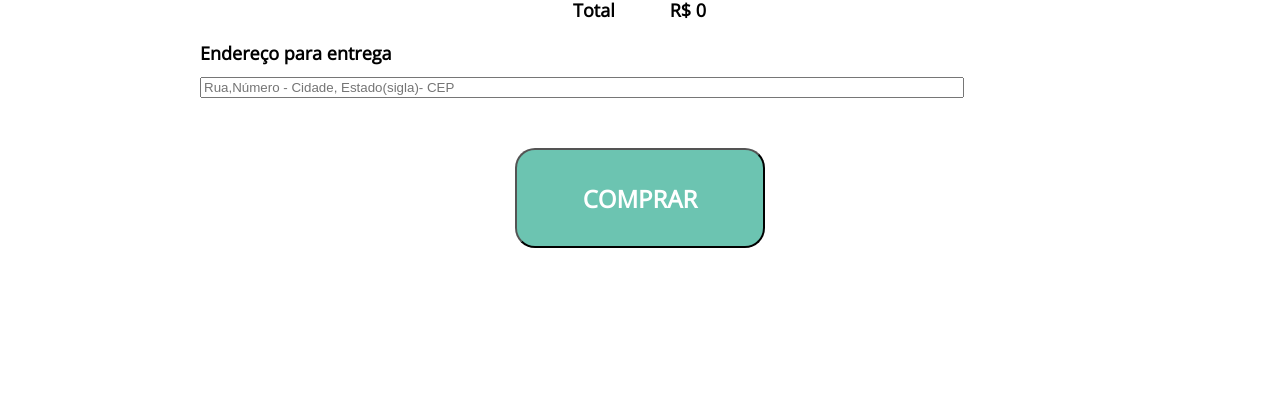
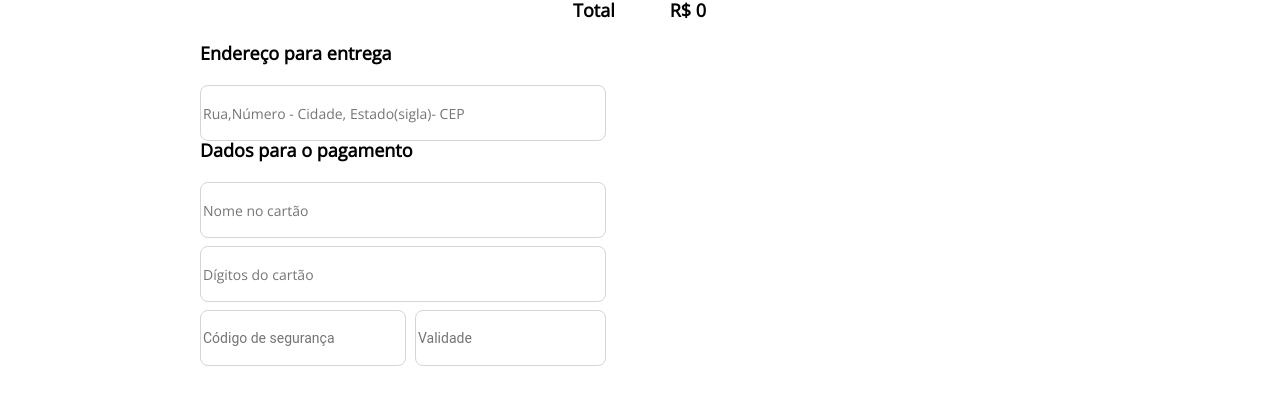
Before and after one commit to Anelizi/moodboard, a React (Create React App) app: page /cart in a window 1280 px wide. Shown: the part 217-631 px from the top of the page. Built offline with nearby package versions, Linux system fonts and the light colour scheme; no server answers.

Commit message:
Informações do cartão

```diff
--- a/src/App.js
+++ b/src/App.js
@@ -24,8 +24,13 @@ export default function App() {
   const [address, setAddress]= useState("")
   const [cart, setCart]= useState([])
   const [open, setOpen]= useState(false)
+  const [cardname, setCardname]= useState("")
+  const [digits,setDigits]=useState("")
+  const [cvv,setCvv]=useState("")
+  const [expire, setExpire]=useState("")
   const CartValue= {total: total, setTotal: setTotal, address: address, setAddress: setAddress,
-     cart: cart, setCart: setCart, open: open, setOpen: setOpen, price: price,amount: amount}
+     cart: cart, setCart: setCart, open: open, setOpen: setOpen, price: price,amount: amount,
+     cardname:cardname, setCardname:setCardname, digits:digits, setDigits:setDigits, cvv: cvv, setCvv: setCvv,expire:expire, setExpire: setExpire}
 
 
   return (
--- a/src/components/Modal.jsx
+++ b/src/components/Modal.jsx
@@ -12,10 +12,10 @@ function Modal({onClose}){
 
     const navigate=useNavigate();
 
-    const {prodname, address, total, open, setOpen}= useContext(CartContext)
+    const {prodname, address, total, open, setOpen, cardname, digits, cvv, expire}= useContext(CartContext)
 
     function ConfirmPurchase(){
-        const body= {prodname: prodname, address: address, total: total}
+        const body= {prodname: prodname, address: address, total: total, cardname: cardname, digits: digits, cvv: cvv, expire: expire}
         const promise=axios.post("http://localhost:5000/compras",body,{
                headers: { Authorization: `Bearer` }
              });
--- a/src/pages/CartPage.js
+++ b/src/pages/CartPage.js
@@ -15,7 +15,7 @@ export default function Cart(){
         })
     })
 
-    const {cart, setCart, address, setAddress, total, setTotal, open, setOpen}= useContext(CartContext)
+    const {cart, setCart, address, setAddress, total, setTotal, open, setOpen, cardname, setCardname, digits, setDigits, expire, setExpire, cvv, setCvv}= useContext(CartContext)
 
     let valorfinal=0;
     let mult;
@@ -63,7 +63,15 @@ export default function Cart(){
             </Align>
             <Align2>
                 <Text5>Endereço para entrega</Text5>
-                <input type="text" placeholder="Rua,Número - Cidade, Estado(sigla)- CEP" value={address} onChange={e => setAddress(e.target.value)}/>
+                <Input type="text" placeholder="Rua,Número - Cidade, Estado(sigla)- CEP" value={address} onChange={e => setAddress(e.target.value)}/>
+                <Text5>Dados para o pagamento</Text5>
+                <Input data-test="email-input" type="text" required value={cardname} placeholder="Nome no cartão" onChange={e => setCardname(e.target.value)}/>
+                <Input data-test="password-input" type="text"  value={digits} required placeholder="Dígitos do cartão" onChange={e => setDigits(e.target.value)}/>
+                 <Cont>
+                     <div><Input1  type="number" required value={cvv} placeholder="Código de segurança" onChange={e => setCvv(e.target.value)}></Input1></div>
+                     <div><Input2  type="text" required value={expire} placeholder="Validade" onChange={e => setExpire(e.target.value)}></Input2></div>
+                     <br></br>
+                </Cont>
             </Align2>
             <Center>
                 <Button onClick={Appear}>COMPRAR</Button>
@@ -140,9 +148,7 @@ flex-direction: column;
 margin-top:25px;
 margin-bottom:50px;
 margin-left:200px;
-input{
-    width:70%;
-}`
+`
 
 const Button= styled.button `
 background-color: #6cc4b1;
@@ -157,7 +163,8 @@ height:100px;`
 const Center= styled.div `
 display:flex;
 justify-content:center;
-align-items: center;`
+align-items: center;
+margin-bottom:40px;`
 
 const Text4= styled.div `
 font-family: 'Open Sans';
@@ -172,3 +179,52 @@ font-weight: 700;
 font-size: large;
 margin-bottom: 15px;
 `
+const Cont= styled.div `
+display:flex;
+flex-direction:row;`;
+
+const Input1= styled.input `
+background: #FFFFFF;
+    border-radius: 8px;
+    border: 1px solid #D5D5D5;
+    font-family: 'Roboto';
+font-style: normal;
+font-weight: 400;
+font-size: 14px;
+line-height: 16px;
+
+color: #7E7E7E;
+width:200px;
+height:52px;
+margin-top:8px;`;
+
+const Input2=styled.input `
+background: #FFFFFF;
+    border-radius: 8px;
+    border: 1px solid #D5D5D5;
+    font-family: 'Roboto';
+font-style: normal;
+font-weight: 400;
+font-size: 14px;
+line-height: 16px;
+
+color: #7E7E7E;
+width:185px;
+height:52px;
+margin-left:9px;
+margin-top:8px;`
+
+const Input=styled.input `
+background: #FFFFFF;
+border-radius: 8px;
+border: 1px solid #D5D5D5;
+font-family: 'Open Sans';
+font-style: normal;
+font-weight: 400;
+font-size: 14px;
+line-height: 16px;
+
+color: #7E7E7E;
+width:400px;
+height:52px;
+margin-top:8px;`
```
